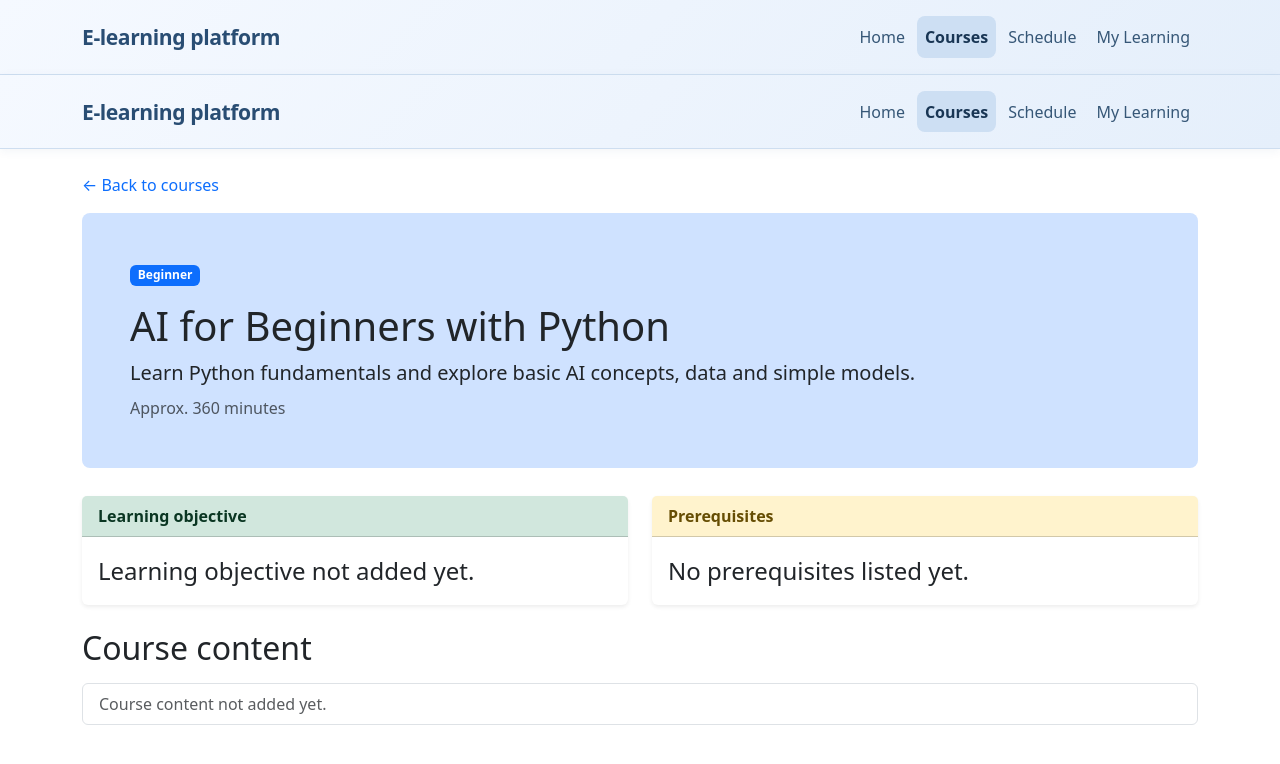
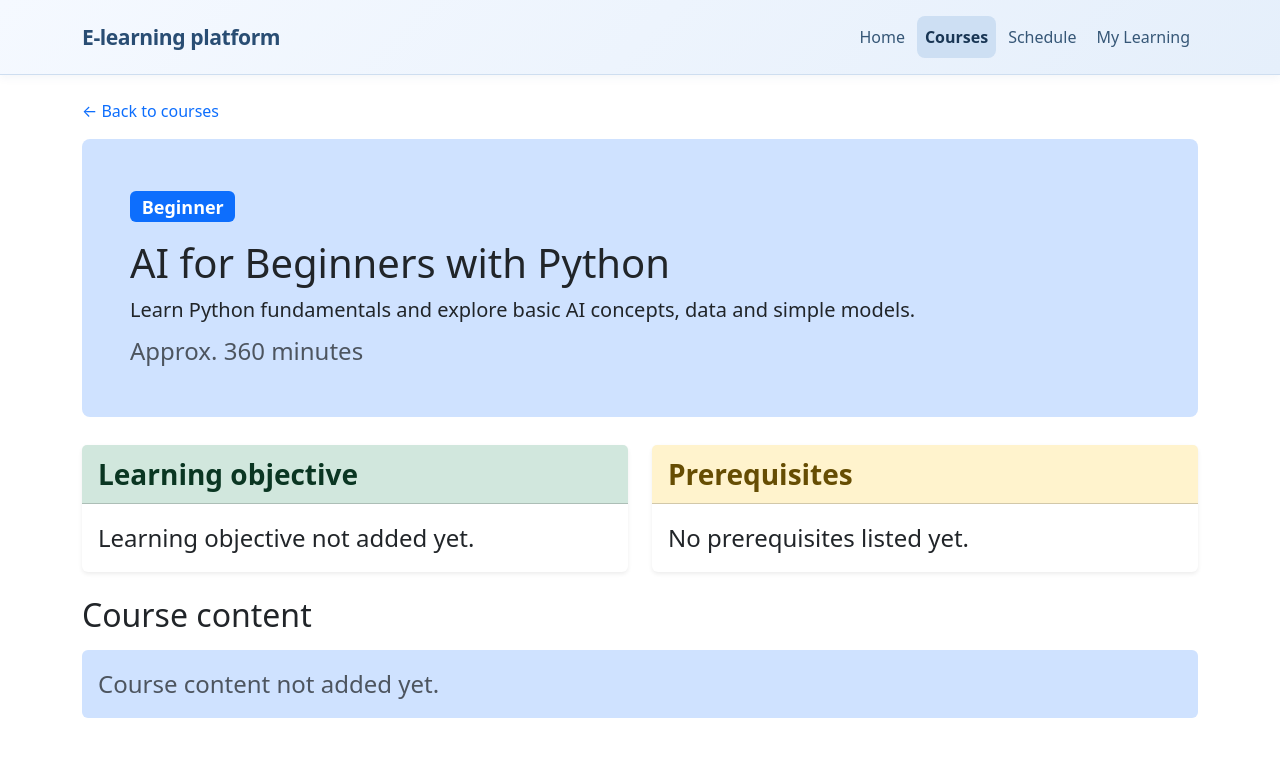
Before and after one commit to delindblad/frontend_project, a React (Vite) app: page /courses/ai-beginner in a window 1280 px wide. Shown: the top 764 px of the page. Built offline with nearby package versions, Linux system fonts and the light colour scheme.

Commit message:
styling on CourseDetails

```diff
--- a/src/CourseDetails.jsx
+++ b/src/CourseDetails.jsx
@@ -1,16 +1,13 @@
-import { Link, useParams } from 'react-router-dom';
-import NavBar from './NavBar.jsx';
-import { courses } from './data/courses.js';
-import { Badge, Card, Col, Container, ListGroup, Row } from 'react-bootstrap';
+import { Link, useParams } from "react-router-dom";
+import NavBar from "./NavBar.jsx";
+import { courses } from "./data/courses.js";
+import { Badge, Card, Col, Container, ListGroup, Row } from "react-bootstrap";
 
 function CourseDetails() {
   const { courseId } = useParams();
   const course = courses.find((item) => item.id === courseId);
 
   return (
-    <>
-      <NavBar />
-
     <Container className="py-4">
       <Link to="/courses" className="link-primary text-decoration-none">
         ← Back to courses
@@ -18,7 +15,7 @@ function CourseDetails() {
 
       {course ? (
         <>
-            <header className="mt-3 rounded-3 bg-primary-subtle p-4 p-lg-5">
+          <header className="fs-4 mt-3 rounded-3 bg-primary-subtle p-4 p-lg-5">
             <Badge bg="primary">{course.level}</Badge>
             <h1 className="mt-3">{course.title}</h1>
             <p className="lead mb-2">{course.description}</p>
@@ -27,7 +24,7 @@ function CourseDetails() {
             </p>
           </header>
 
-            <Row className="g-4 mt-1">
+          <Row className="fs-3 g-4 mt-1">
             <Col md={6}>
               <Card className="h-100 border-0 shadow-sm">
                 <Card.Header className="bg-success-subtle text-success-emphasis fw-semibold">
@@ -35,7 +32,7 @@ function CourseDetails() {
                 </Card.Header>
                 <Card.Body>
                   <Card.Text className="fs-4 mb-0">
-                      {course.objective || 'Learning objective not added yet.'}
+                    {course.objective || "Learning objective not added yet."}
                   </Card.Text>
                 </Card.Body>
               </Card>
@@ -48,7 +45,7 @@ function CourseDetails() {
                 </Card.Header>
                 <Card.Body>
                   <Card.Text className="fs-4 mb-0">
-                      {course.prerequisites || 'No prerequisites listed yet.'}
+                    {course.prerequisites || "No prerequisites listed yet."}
                   </Card.Text>
                 </Card.Body>
               </Card>
@@ -57,32 +54,28 @@ function CourseDetails() {
 
           <section className="mt-4">
             <h2 className="mb-3">Course content</h2>
-              <ListGroup>
+
+            <Card className="border-0 bg-primary-subtle fs-4 ">
+              <Card.Body>
                 {course.content?.length ? (
-                  course.content.map((item, index) => (
-                    <ListGroup.Item
-                      key={`${course.id}-${index}`}
-                      className="d-flex align-items-center gap-3"
-                    >
-                      <Badge bg="primary" pill>
-                        {index + 1}
-                      </Badge>
-                      {item}
-                    </ListGroup.Item>
-                  ))
+                  <ul className="course-content-list mb-0">
+                    {course.content.map((item, index) => (
+                      <li key={`${course.id}-${index}`}>{item}</li>
+                    ))}
+                  </ul>
                 ) : (
-                  <ListGroup.Item className="text-body-secondary">
+                  <p className="mb-0 text-body-secondary">
                     Course content not added yet.
-                  </ListGroup.Item>
+                  </p>
                 )}
-              </ListGroup>
+              </Card.Body>
+            </Card>
           </section>
         </>
       ) : (
         <div className="alert alert-warning mt-4">Course not found.</div>
       )}
     </Container>
-    </>
   );
 }
 
--- a/src/Courses.jsx
+++ b/src/Courses.jsx
@@ -6,19 +6,16 @@ import { Link } from "react-router-dom";
 function Courses() {
 
   return (
-    <>
-      <NavBar />
 
       <Container className="py-4">
         <h1 className="mb-4">Courses</h1>
-
         <Row xs={1} md={2} lg={3} className="g-4">
           {courses.map((course) => (
             <Col key={course.id}>
               <Card
                 as={Link}
                 to={`/courses/${course.id}`}
-                className="h-100 shadow-sm border-top border-4 border-primary bg-primary-subtle"
+                className="h-100 fs-4 shadow-sm border-top border-4 border-primary bg-primary-subtle"
               >
                 <Card.Body>
                   <Badge bg="secondary" className="mb-3">
@@ -35,7 +32,6 @@ function Courses() {
           ))}
         </Row>
       </Container>
-    </>
   );
 }
 
```
Lines whose indentation alone changed are shown as unchanged.
